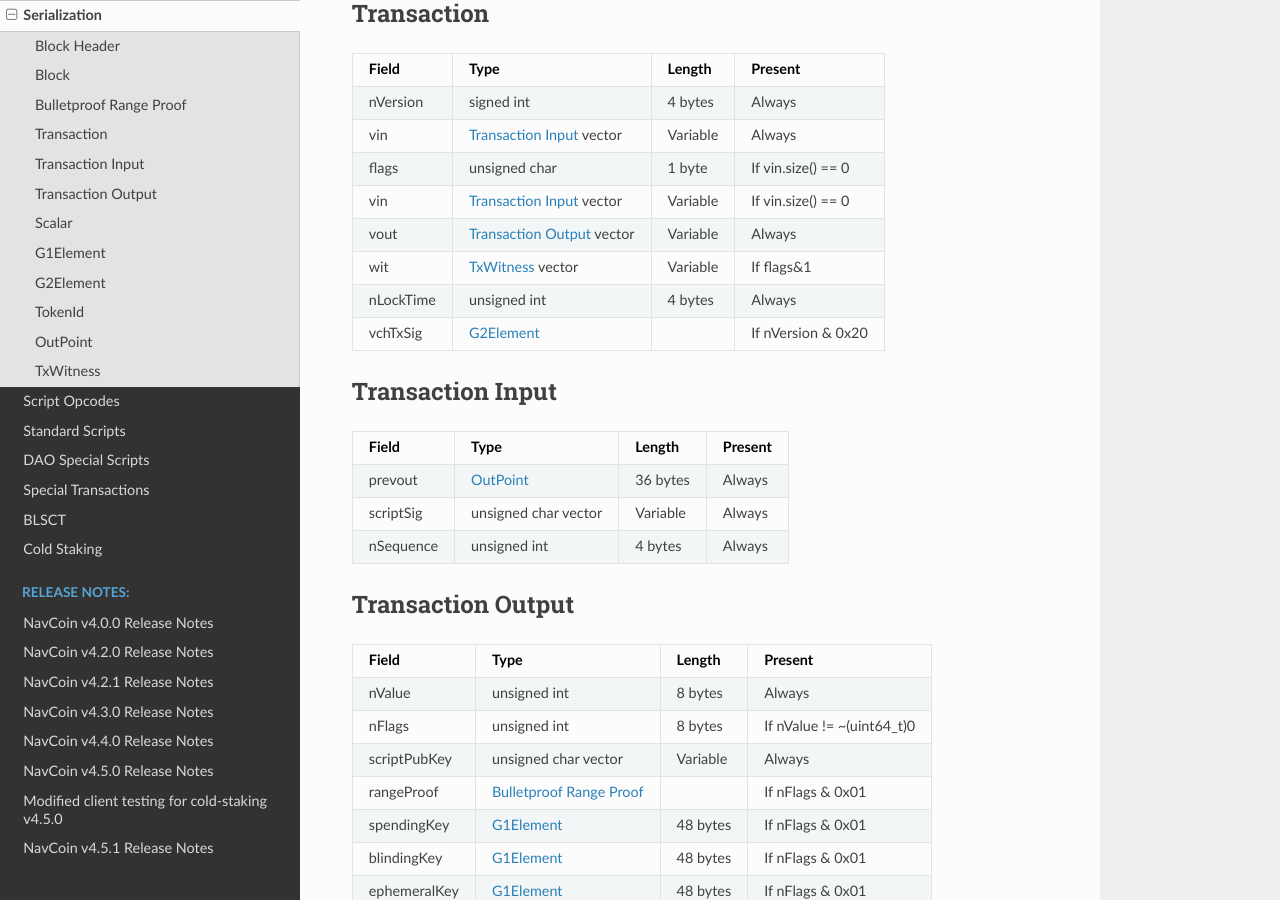
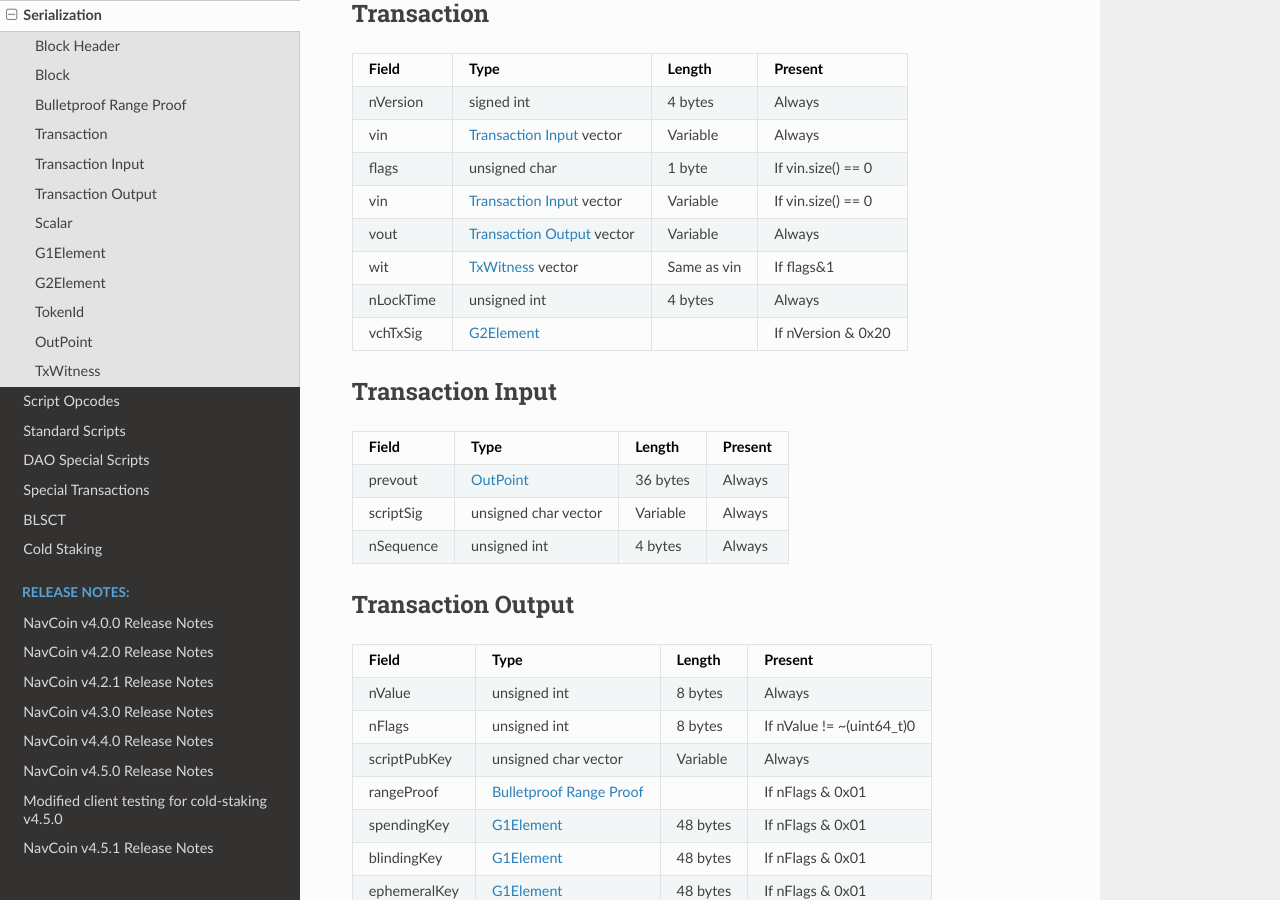
Before and after one commit to navcoin/navcoin.github.io, a Sphinx documentation site: the page built from sources/docs/serialization.rst, in a window 1280 px wide and 900 px high, scrolled down 1165 px. Built offline with Sphinx 7.4.7 and the Read the Docs theme 2.0.0, drawn with Linux system fonts in a browser that asks for light colours.

Commit message:
Update serialization.rst

```diff
--- a/sources/docs/serialization.rst
+++ b/sources/docs/serialization.rst
@@ -66,7 +66,7 @@
 flags            unsigned char          1 byte                  If vin.size() == 0
 vin              :ref:`tx_in_s` vector  Variable                If vin.size() == 0
 vout             :ref:`tx_out_s` vector Variable                Always
-wit              :ref:`tx_wit_s` vector Variable                If flags&1
+wit              :ref:`tx_wit_s` vector Same as vin             If flags&1
 nLockTime        unsigned int           4 bytes                 Always
 vchTxSig         :ref:`g2_s`                                    If nVersion & 0x20
 ================ ====================== ======================  ======================
```
